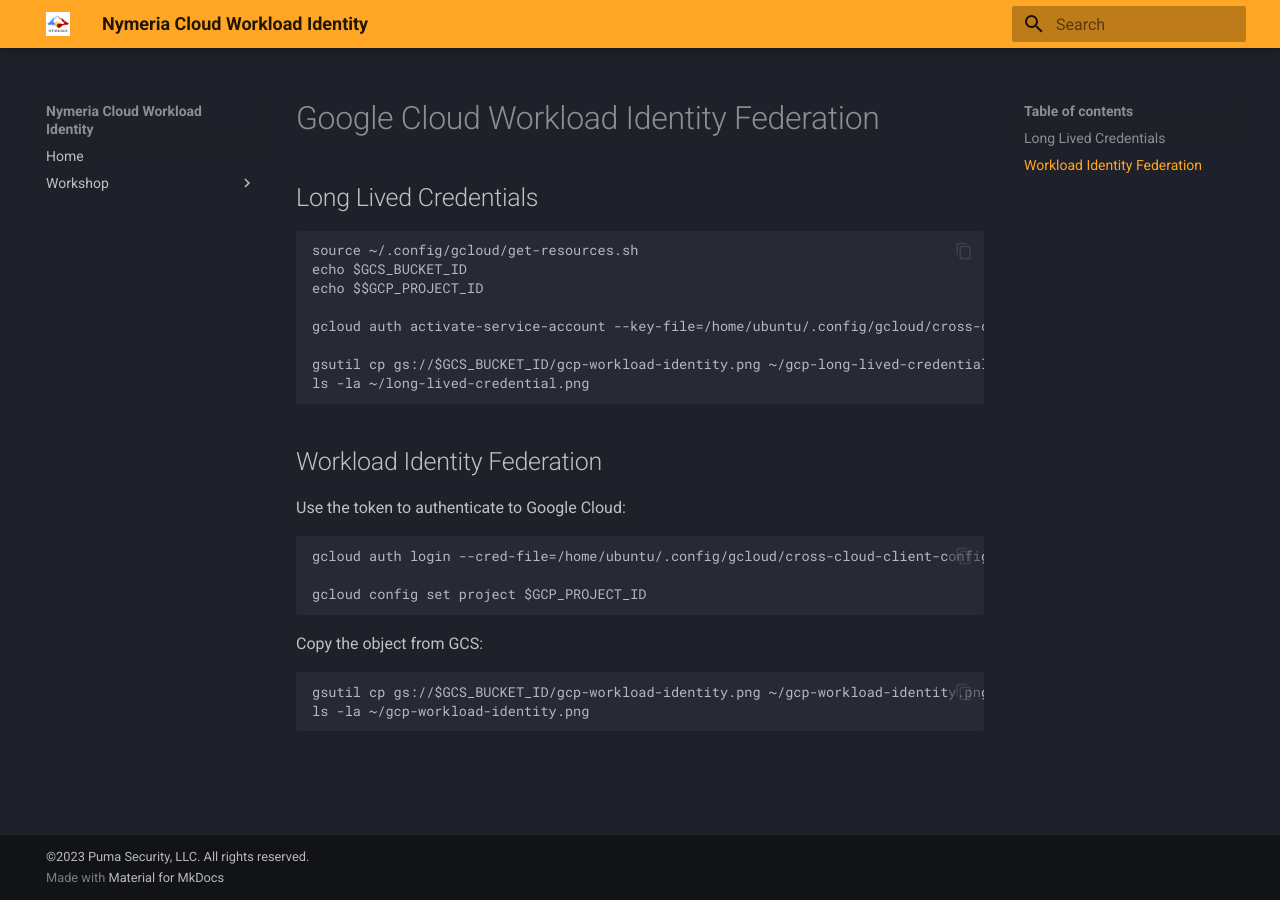
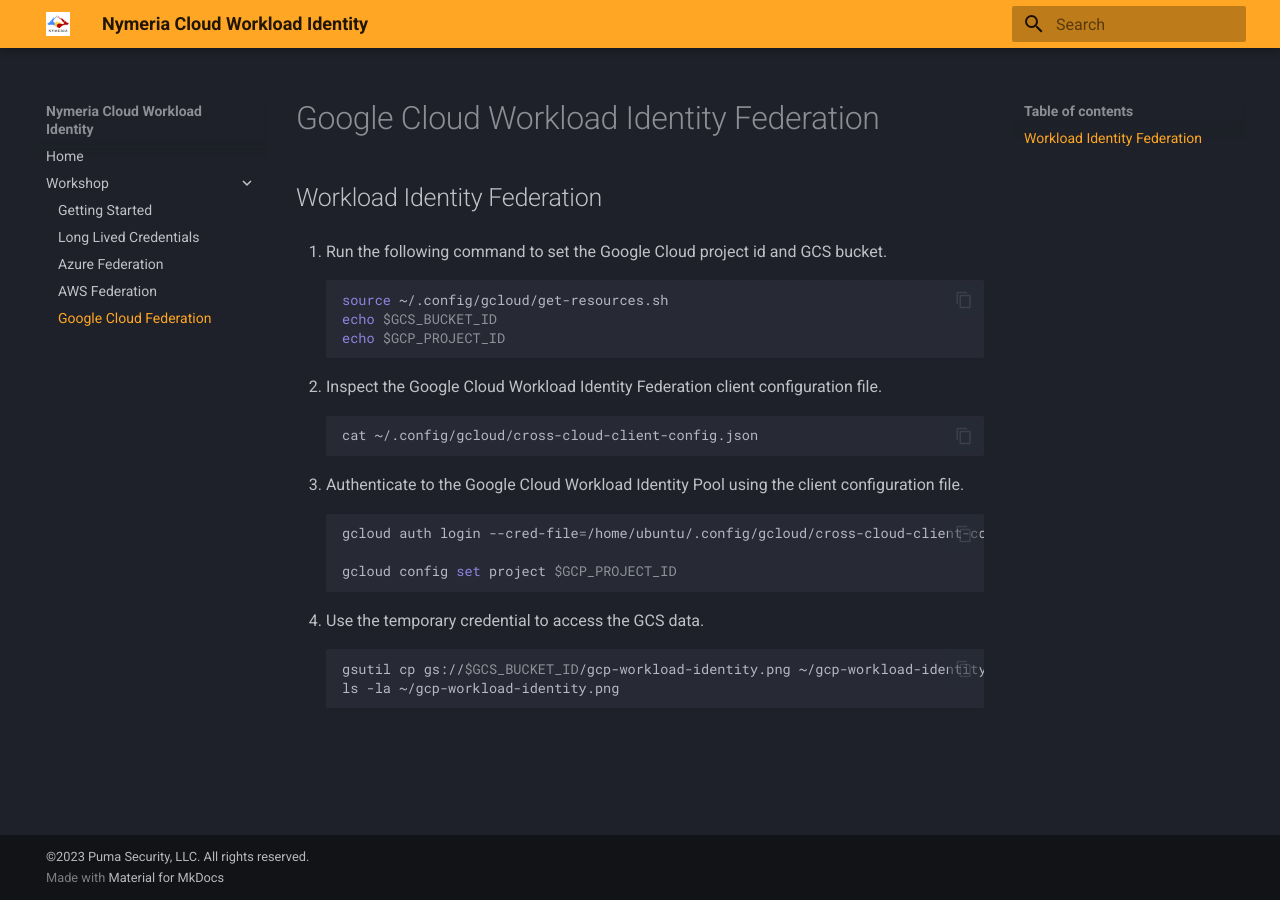
Before and after one commit to pumasecurity/nymeria, an MkDocs documentation site: the page built from docs/docs/gcp.md, in a window 1280 px wide. Built offline with MkDocs 1.6.1 and Material for MkDocs 9.7.7, drawn with Linux system fonts in a browser that asks for light colours.

Commit message:
feat: update docs

````diff
--- a/docs/docs/gcp.md
+++ b/docs/docs/gcp.md
@@ -1,31 +1,32 @@
 # Google Cloud Workload Identity Federation
-
-## Long Lived Credentials
-
-```
-source ~/.config/gcloud/get-resources.sh
-echo $GCS_BUCKET_ID
-echo $$GCP_PROJECT_ID
-
-gcloud auth activate-service-account --key-file=/home/ubuntu/.config/gcloud/cross-cloud-key.json
-
-gsutil cp gs://$GCS_BUCKET_ID/gcp-workload-identity.png ~/gcp-long-lived-credential.png
-ls -la ~/long-lived-credential.png
-```
 
 ## Workload Identity Federation
 
-Use the token to authenticate to Google Cloud:
+1. Run the following command to set the Google Cloud project id and GCS bucket.
 
-```
-gcloud auth login --cred-file=/home/ubuntu/.config/gcloud/cross-cloud-client-config.json
+    ```bash
+    source ~/.config/gcloud/get-resources.sh
+    echo $GCS_BUCKET_ID
+    echo $GCP_PROJECT_ID
+    ```
 
-gcloud config set project $GCP_PROJECT_ID
-```
+1. Inspect the Google Cloud Workload Identity Federation client configuration file.
 
-Copy the object from GCS:
+    ```bash
+    cat ~/.config/gcloud/cross-cloud-client-config.json
+    ```
 
-```
-gsutil cp gs://$GCS_BUCKET_ID/gcp-workload-identity.png ~/gcp-workload-identity.png
-ls -la ~/gcp-workload-identity.png
-```
+1. Authenticate to the Google Cloud Workload Identity Pool using the client configuration file.
+
+    ```bash
+    gcloud auth login --cred-file=/home/ubuntu/.config/gcloud/cross-cloud-client-config.json
+
+    gcloud config set project $GCP_PROJECT_ID
+    ```
+
+1. Use the temporary credential to access the GCS data.
+
+    ```bash
+    gsutil cp gs://$GCS_BUCKET_ID/gcp-workload-identity.png ~/gcp-workload-identity.png
+    ls -la ~/gcp-workload-identity.png
+    ```
--- a/docs/mkdocs.yml
+++ b/docs/mkdocs.yml
@@ -4,55 +4,59 @@
 site_author: "Eric Johnson"
 
 theme:
-    name: material
-    palette:
-        scheme: "slate"
-        primary: "orange"
-        accent: "deep orange"
-    logo: img/nymeria.png
-    favicon: img/nymeria.png
-    features:
-        - navigation.instant
-        - navigation.indexes
-        - content.code.annotate
-        - content.code.copy
+      name: material
+      palette:
+            scheme: "slate"
+            primary: "orange"
+            accent: "deep orange"
+      logo: img/nymeria.png
+      favicon: img/nymeria.png
+      features:
+            - navigation.instant
+            - navigation.indexes
+            - content.code.annotate
+            - content.code.copy
 
 nav:
-    - Home: "index.md"
-    - Workshop:
-          - Getting Started: "getting_started.md"
+      - Home: "index.md"
+      - Workshop:
+              - Getting Started: "getting_started.md"
+              - Long Lived Credentials: "long_lived_credentials.md"
+              - Azure Federation: "azure.md"
+              - AWS Federation: "aws.md"
+              - Google Cloud Federation: "gcp.md"
 
 markdown_extensions:
-    - admonition
-    - attr_list
-    - codehilite:
-          guess_lang: false
-    - footnotes
-    - toc:
-          permalink: false
-    - pymdownx.arithmatex
-    - pymdownx.betterem:
-          smart_enable: all
-    - pymdownx.caret
-    - pymdownx.critic
-    - pymdownx.details
-    - pymdownx.emoji:
-          emoji_index: !!python/name:materialx.emoji.twemoji
-          emoji_generator: !!python/name:materialx.emoji.to_svg
-    - pymdownx.highlight:
-          anchor_linenums: true
-          line_spans: __span
-          pygments_lang_class: true
-    - pymdownx.inlinehilite
-    - pymdownx.snippets
-    - pymdownx.superfences
-    - pymdownx.keys
-    - pymdownx.magiclink
-    - pymdownx.mark
-    - pymdownx.smartsymbols
-    - pymdownx.tabbed:
-          alternate_style: true
-    - pymdownx.tasklist:
-          custom_checkbox: true
-          clickable_checkbox: true
-    - pymdownx.tilde
+      - admonition
+      - attr_list
+      - codehilite:
+              guess_lang: false
+      - footnotes
+      - toc:
+              permalink: false
+      - pymdownx.arithmatex
+      - pymdownx.betterem:
+              smart_enable: all
+      - pymdownx.caret
+      - pymdownx.critic
+      - pymdownx.details
+      - pymdownx.emoji:
+              emoji_index: !!python/name:materialx.emoji.twemoji
+              emoji_generator: !!python/name:materialx.emoji.to_svg
+      - pymdownx.highlight:
+              anchor_linenums: true
+              line_spans: __span
+              pygments_lang_class: true
+      - pymdownx.inlinehilite
+      - pymdownx.snippets
+      - pymdownx.superfences
+      - pymdownx.keys
+      - pymdownx.magiclink
+      - pymdownx.mark
+      - pymdownx.smartsymbols
+      - pymdownx.tabbed:
+              alternate_style: true
+      - pymdownx.tasklist:
+              custom_checkbox: true
+              clickable_checkbox: true
+      - pymdownx.tilde
````
Also changed, not shown: docs/docs/aws.md (+21 -28 lines), docs/docs/long_lived_credentials.md (added, +78 -0 lines).
